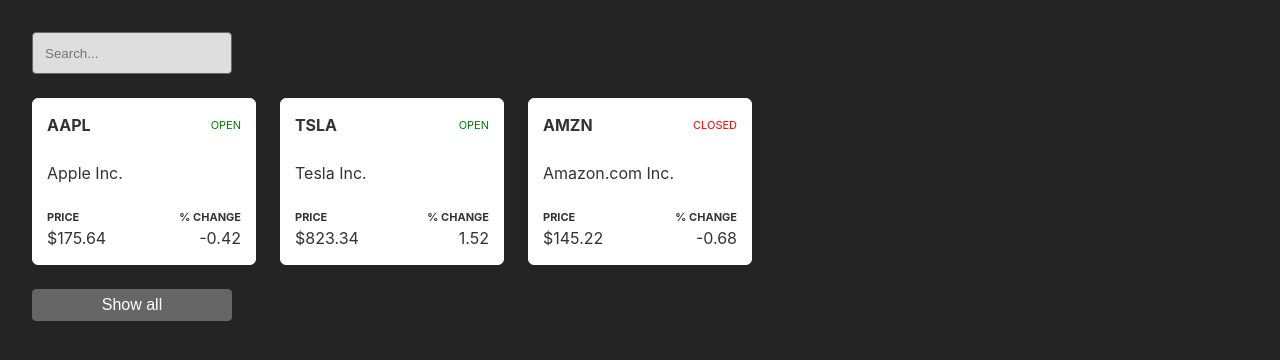
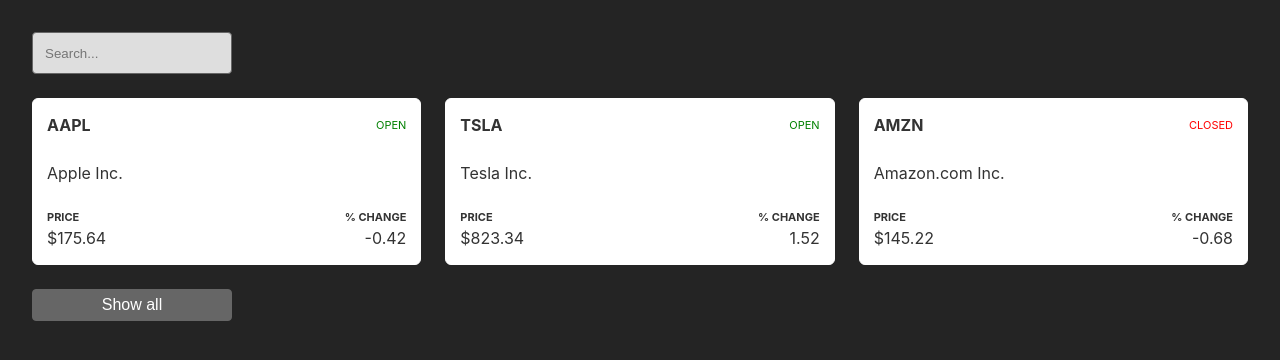
Before and after one commit to teamco/stocks-view, a Vue app: page /stocks-view/home in a window 1280 px wide. Shown: the top 360 px of the page. Built offline with nearby package versions, Linux system fonts and the light colour scheme.

Commit message:
increase tile width

```diff
--- a/src/views/home.view.vue
+++ b/src/views/home.view.vue
@@ -101,7 +101,7 @@
 
   .tiles {
     display: grid;
-    grid-template-columns: repeat(auto-fill, minmax(200px, 1fr));
+    grid-template-columns: repeat(auto-fill, minmax(300px, 1fr));
     gap: var(--margin);
 
     > div {
```
